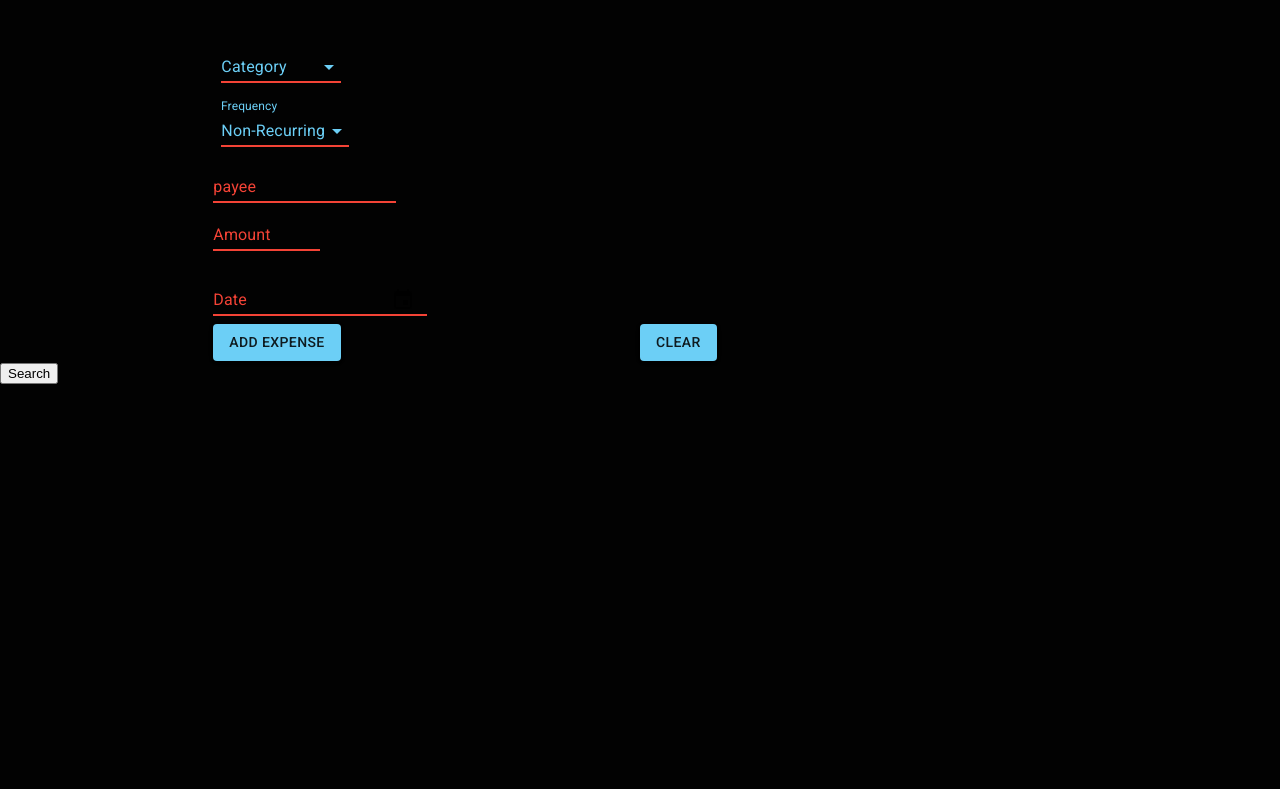
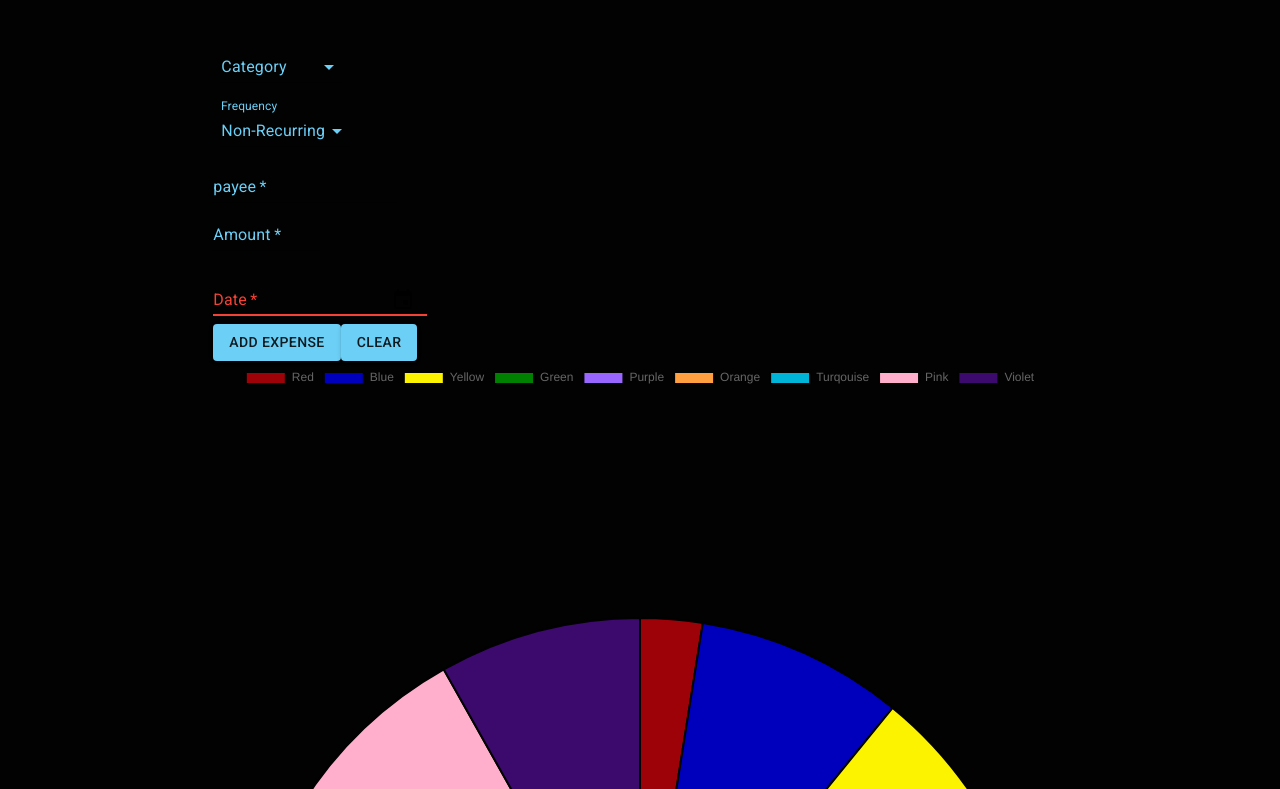
Before and after one commit to dlleclercq/blue-badge-project-client, a React (Create React App) app: page / in a window 1280 px wide. Shown: the part 831-1620 px from the top of the page. Before the commit the page ends 1215 px from the top, so only its background shows below. Built offline with nearby package versions, Linux system fonts and the light colour scheme.

Commit message:
last commit before heroku

```diff
--- a/src/App.jsx
+++ b/src/App.jsx
@@ -97,8 +97,8 @@ function App() {
         <Auth updateToken={updateToken} />
         <Landing />
         <ExpAdd token={sessionToken} />
-        <ExpSearch token={sessionToken} />
-        {/* <Chart /> */}
+        {/* <ExpSearch token={sessionToken} />  */}
+        <Chart />
         {/* <Upcoming /> */}
       </ThemeProvider>
     </div>
--- a/src/components/expenses/ExpAdd.jsx
+++ b/src/components/expenses/ExpAdd.jsx
@@ -26,11 +26,11 @@ import { FormControl } from "@material-ui/core";
 import { Grid } from "@material-ui/core";
 
 // dialog box
-import Dialog from '@mui/material/Dialog';
-import DialogActions from '@mui/material/DialogActions';
-import DialogContent from '@mui/material/DialogContent';
-import DialogContentText from '@mui/material/DialogContentText';
-import DialogTitle from '@mui/material/DialogTitle';
+import Dialog from "@mui/material/Dialog";
+import DialogActions from "@mui/material/DialogActions";
+import DialogContent from "@mui/material/DialogContent";
+import DialogContentText from "@mui/material/DialogContentText";
+import DialogTitle from "@mui/material/DialogTitle";
 
 const useStyles = makeStyles((theme) => ({
   formControl: {
@@ -60,10 +60,7 @@ const ExpAdd = (props) => {
     setAmount("");
     setDueDate("");
     setReoccuring(false);
-
-    // reset input on form
-
-  }
+  };
 
   // update state variables with form inputs
   let updateCategory = (e) => {
@@ -88,20 +85,11 @@ const ExpAdd = (props) => {
 
   // declare variable to hold error message
   let errors = {
-    category: '',
-    name: '',
-    amount: '',
-    dueDate: ''
-  }
-
-  // const validate = (e) => {
-  //   if(category === '') errors.category = 'Category is required.';
-  //   if(name === '') errors.name = ' The payment amount is required.';
-  //   if(amount === '') errors.amount = ' The payment amount is required';
-  //   if(dueDate === '') errors.dueDate = ' The due date is required.';
-  //   console.log("errors after validation", errors);
-  //   (errors !== '') ? handleClickOpen() : addExpense(e);
-  // }
+    category: "",
+    name: "",
+    amount: "",
+    dueDate: "",
+  };
 
   // fetch to submit info to database
   let addExpense = (e) => {
@@ -124,7 +112,7 @@ const ExpAdd = (props) => {
       }),
     })
       .then((res) => res.json())
-      // .then(handleClickOpen)
+      .then(handleClickOpen);
   };
 
   // Dialog box
@@ -163,7 +151,7 @@ const ExpAdd = (props) => {
                 id="ddlExpCat"
                 value={category}
                 onChange={updateCategory}
-                error
+                required="true"
                 helperText=""
               >
                 <MenuItem value={"Restaurant"}>Restaurant</MenuItem>
@@ -192,7 +180,7 @@ const ExpAdd = (props) => {
                 id="ddlExpRec"
                 value={reoccuring}
                 onChange={updateReoccuring}
-                error
+                required="true"
                 helperText=""
               >
                 <MenuItem value="">
@@ -213,7 +201,7 @@ const ExpAdd = (props) => {
               label="payee"
               variant="standard"
               onChange={updateName}
-              error
+              required="true"
               helperText=""
             />
           </Grid>
@@ -228,7 +216,7 @@ const ExpAdd = (props) => {
               label="Amount"
               variant="standard"
               onChange={updateAmount}
-              error
+              required="true"
               helperText=""
             />
           </Grid>
@@ -253,7 +241,7 @@ const ExpAdd = (props) => {
                 clearable
                 value={dueDate}
                 onChange={updateDueDate}
-                error
+                required="true"
                 helperText=""
                 KeyboardButtonProps={{
                   "aria-label": "change date",
@@ -269,10 +257,6 @@ const ExpAdd = (props) => {
             <Button variant="contained" color="secondary" onClick={addExpense}>
               Add Expense
             </Button>
-          </Grid>
-          <Grid item sm={2} />
-          <Divider />
-          <Grid item sm={2}>
             <Button variant="contained" color="secondary" onClick={clearForm}>
               Clear
             </Button>
@@ -293,7 +277,6 @@ const ExpAdd = (props) => {
               </DialogTitle>
               <DialogContent>
                 <DialogContentText id="alert-dialog-description">
-           {/* { ({errors} === '') ? 'Your payment has been successfully added.' : {errors}}  */}
                   Your payment has been successfully added.
                 </DialogContentText>
               </DialogContent>
```
Lines whose indentation alone changed are shown as unchanged.
